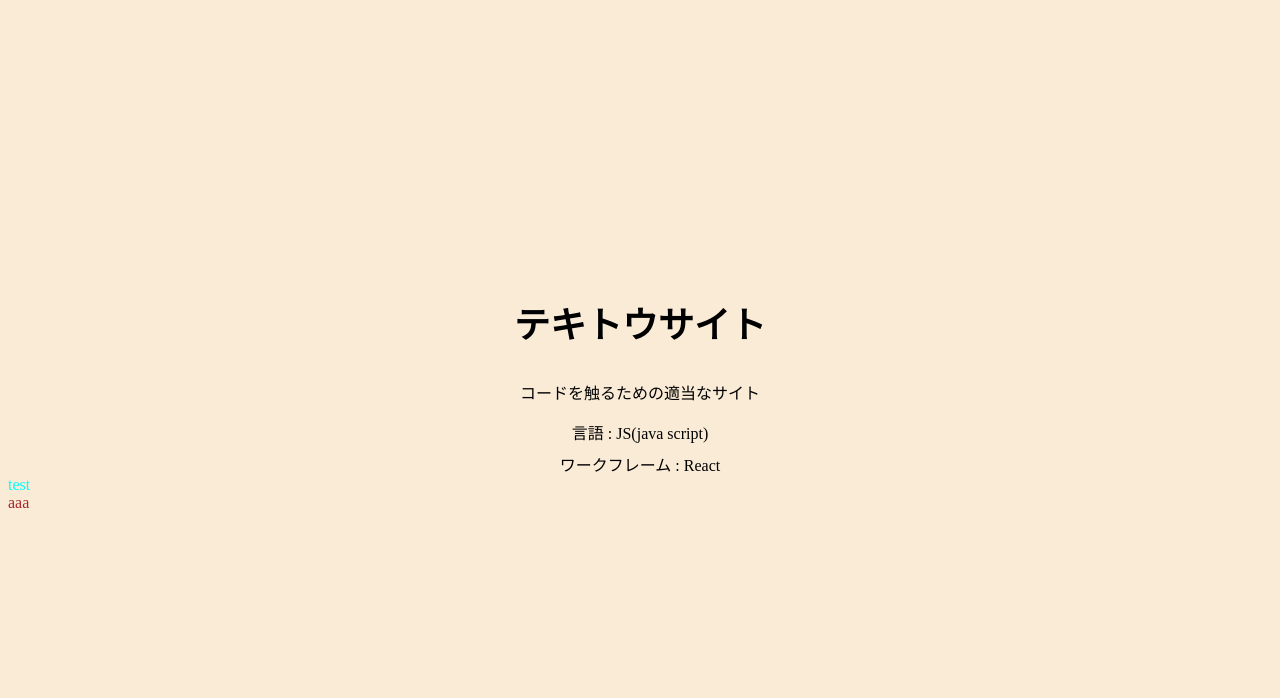
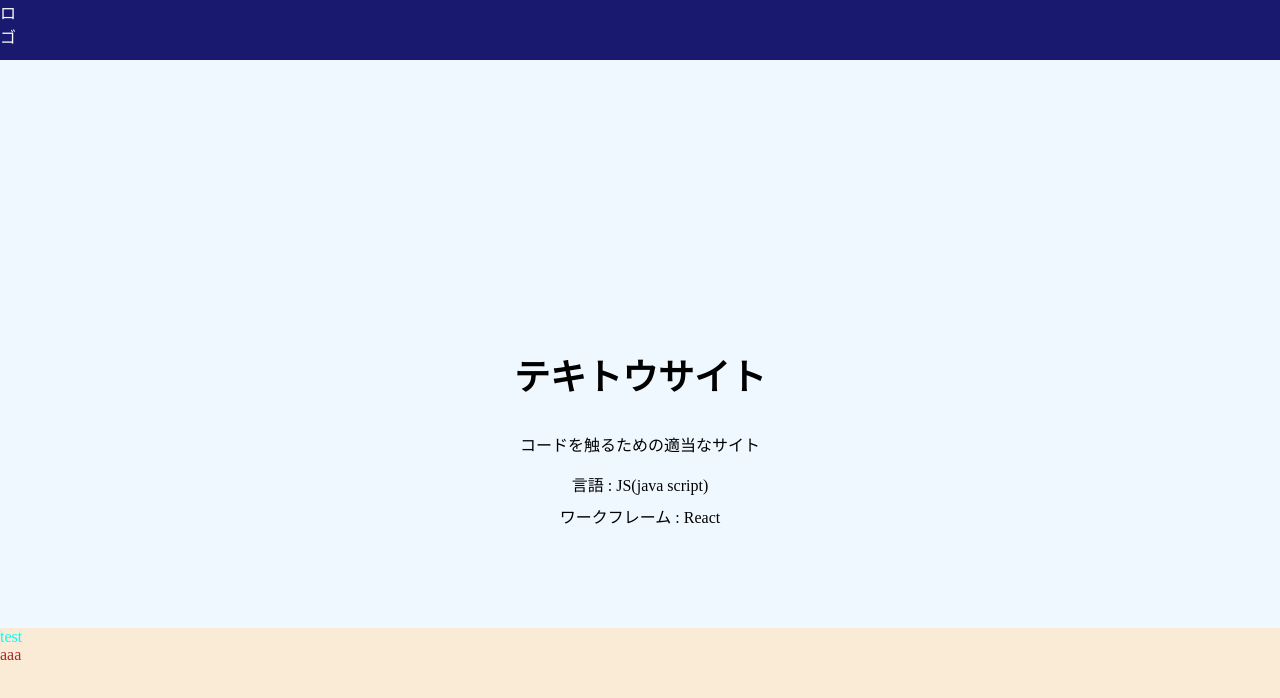
Before and after one commit to yutarohabu/tekitou, a React (Vite) app: page / in a window 1280 px wide. Shown: the top 698 px of the page. Built offline with nearby package versions, Linux system fonts and the light colour scheme.

Commit message:
ヘッダー一旦完了

```diff
--- a/src/App.jsx
+++ b/src/App.jsx
@@ -1,10 +1,12 @@
 import React from 'react';
 import styles from './App.module.css'
 import {Test} from './component/test/test.jsx'
+import {Header} from './component/header/Header.jsx'
 
 export const App = ()=>{
   return(
     <>
+      <Header />
       <Top />
       <Test />
       <div className={styles.AppDiv}>aaa</div>
@@ -16,13 +18,13 @@ export const App = ()=>{
 const Top = ()=>{
   console.log(`トップコンポーネント`)
   return(
-    <selection className={styles.aaa}>
+    <section className={styles.aaa}>
       <h1 className={styles.title}>テキトウサイト</h1>
       <p className={styles.description}>コードを触るための適当なサイト</p>
       <ul className={styles.list}>
         <li className={styles.listItem}>言語 : JS(java script)</li>
         <li className={styles.listItem}>ワークフレーム : React</li>
       </ul>
-    </ selection>
+    </ section>
   )
 }
--- a/src/App.module.css
+++ b/src/App.module.css
@@ -25,7 +25,8 @@
 
 .aaa {
   width: auto;
-  height: 100px;
+  height: auto;
+  padding-bottom: 100px;
   background-color: aliceblue;
 }
 
--- /dev/null
+++ b/src/component/header/Header.jsx
@@ -0,0 +1,15 @@
+import React from `react`
+import styles from './Header.module.css'
+
+export const Header = ()=>{
+    console.log(`ヘッダーコンポーネント`)
+    return(
+        <>
+            <header className={styles.header}>
+                <div className={styles.bar}>
+                    <div className={styles.logo}>ロゴ</div>
+                </div>
+            </header>
+        </>
+    )
+}
--- /dev/null
+++ b/src/component/header/Header.module.css
@@ -0,0 +1,16 @@
+.header {
+    position: relative;
+    width: auto;
+    height: 60px;
+    background-color: midnightblue;
+}
+
+.bar {
+    position: absolute;
+    top: 0%;
+}
+
+.logo{
+    position: absolute;
+    color: white;
+}
--- a/src/styles/global.css
+++ b/src/styles/global.css
@@ -48,5 +48,7 @@ hr {
 } */
 
 body {
+  margin: 0;
+  padding: 0;
   background-color: antiquewhite;
 }
```
Also changed, not shown: src/component/sride/Sride.jsx (added), src/component/sride/Sride.module.css (added).
